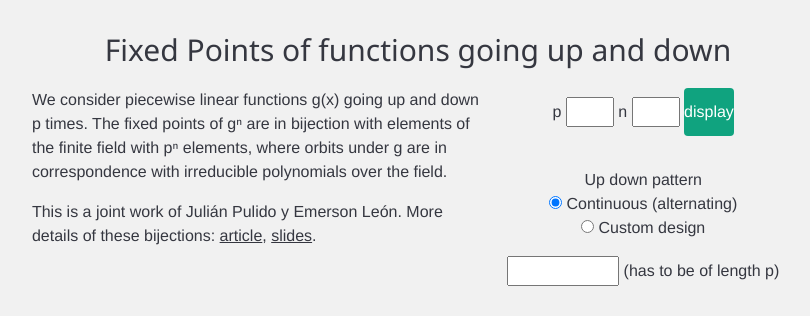
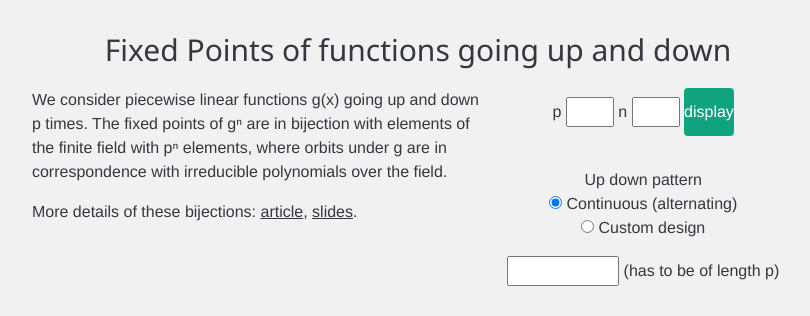
Before and after one commit to emersonjleon/emersonleon, a Flask app: template templates/ffields.html in a window 1280 px wide; the page is wider, and only the part inside the window is pictured. Shown: the part 32-348 px from the top of that part, without its empty margins (222-1032 px from the left). Run offline with Flask 3, Linux system fonts and the light colour scheme; the template is opened without the code that fills it, so the values that code supplies are empty; some web fonts are replaced.

Commit message:
Update ffields.html

```diff
--- a/templates/ffields.html
+++ b/templates/ffields.html
@@ -112,7 +112,7 @@
 		We consider piecewise linear functions g(x) going up and down p times. The fixed points of g&#8319; are in bijection with elements of the finite field with p&#8319; elements, where orbits under g are in correspondence with  irreducible polynomials over the field.
 	      </p>
 	      <p>
-		This is a joint work of Julián Pulido y Emerson León. More details of these bijections: <a href="https://arxiv.org/abs/2111.13745">article</a>, <a href="https://emersonjleon.github.io/emersonjleon/math/finitefields.pdf" target="_blank">slides</a>.
+		More details of these bijections: <a href="https://arxiv.org/abs/2111.13745">article</a>, <a href="https://emersonjleon.github.io/emersonjleon/math/finitefields.pdf" target="_blank">slides</a>.
 	      </p>
 	    </div>
 	  </div>
```
